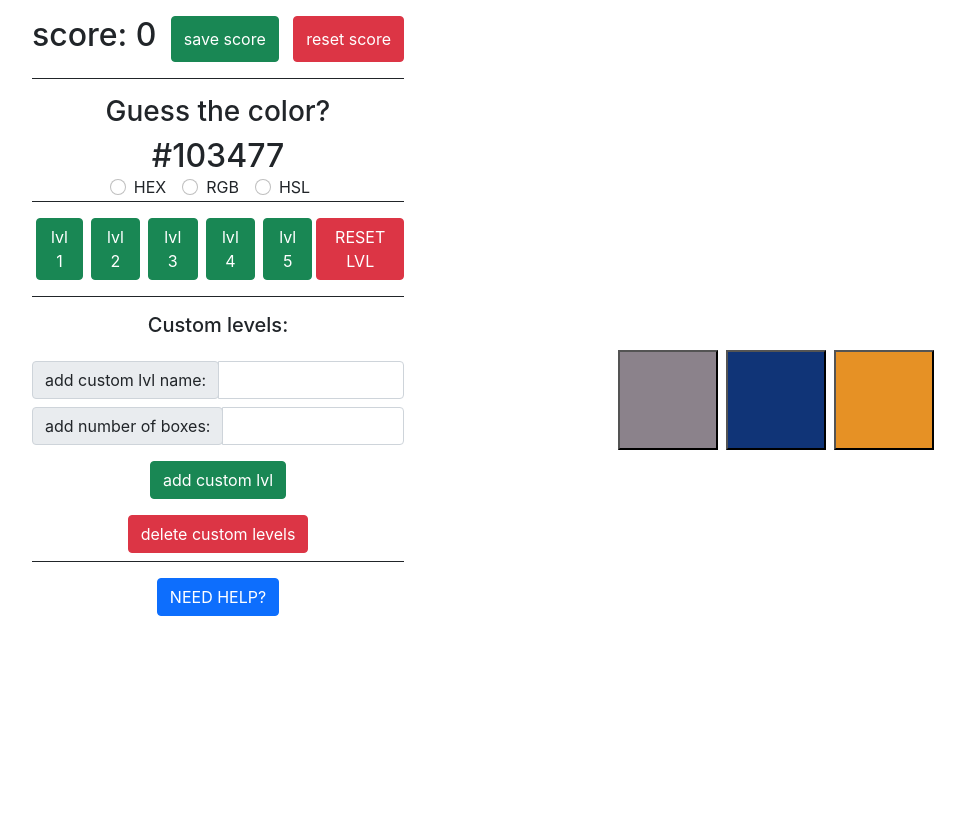
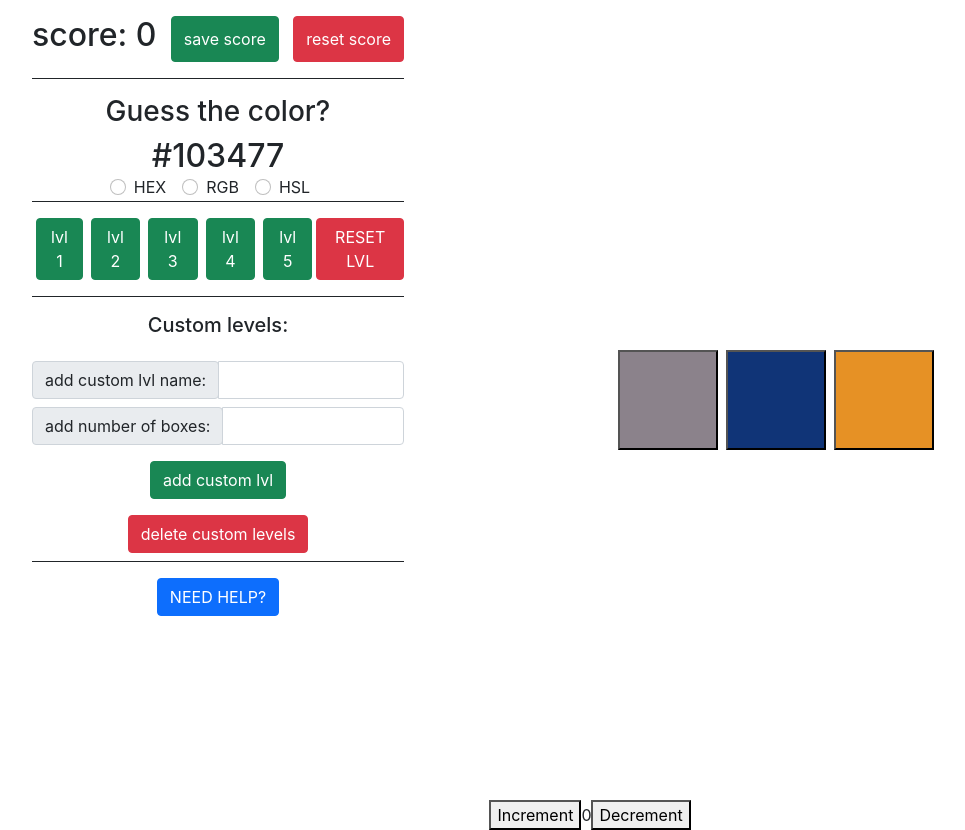
Before and after one commit to CupeX/react-color-game, a React (Create React App) app: page / in a window 1280 px wide. Shown: the whole page, without its empty margins (50-1015 px from the left). Before the commit the page ends 800 px from the top, so only its background shows below. Built offline with nearby package versions, Linux system fonts and the light colour scheme.

Commit message:
switching to redux

```diff
--- a/package.json
+++ b/package.json
@@ -4,6 +4,7 @@
   "version": "0.1.0",
   "private": true,
   "dependencies": {
+    "@reduxjs/toolkit": "^1.6.0",
     "@testing-library/jest-dom": "^5.14.1",
     "@testing-library/react": "^11.2.7",
     "@testing-library/user-event": "^12.8.3",
@@ -11,6 +12,7 @@
     "nanoid": "^3.1.23",
     "react": "^17.0.2",
     "react-dom": "^17.0.2",
+    "react-redux": "^7.2.4",
     "react-scripts": "4.0.3",
     "reactstrap": "^8.9.0",
     "web-vitals": "^1.1.2"
--- a/src/App.js
+++ b/src/App.js
@@ -1,12 +1,14 @@
 import './App.css'
 import AppContainer from './components/AppContainer'
+import Counter from './components/Counter'
 
 function App() {
-	return (
-		<div className='App'>
-			<AppContainer />
-		</div>
-	)
+  return (
+    <div className='App'>
+      <AppContainer />
+      <Counter />
+    </div>
+  )
 }
 
 export default App
--- a/src/components/AppContainer.js
+++ b/src/components/AppContainer.js
@@ -2,10 +2,13 @@
 import ColorGamePlayground from './ColorGamePlayground'
 import ColorGameControls from './ColorGameControls'
 import hexGenerator from './HexGenerator'
-import rgbToHsl from './RgbToHsl'
+import { increment } from '../store/boxesNumber'
+import { useSelector, useDispatch } from 'react-redux'
 
 const AppContainer = () => {
-  const [boxesNumber, setBoxesNumber] = useState(3)
+  const boxesTest = useSelector(state => state.boxesNumber.value)
+  const dispatch = useDispatch()
+
   const [scoreCounter, setScoreCounter] = useState(1)
   const [colors, setColors] = useState([])
   const [trueColor, setTrueColor] = useState('')
@@ -19,7 +22,7 @@
   const [allGenerated, setAllGenerated] = useState(false)
 
   const getNewColors = () => {
-    const newColors = Array.from(Array(boxesNumber).keys()).map(() =>
+    const newColors = Array.from(Array(boxesTest).keys()).map(() =>
       hexGenerator(6)
     )
 
@@ -33,10 +36,10 @@
   useEffect(() => {
     getNewColors()
     setScore(+window.localStorage.getItem('score'))
-  }, [boxesNumber])
+  }, [boxesTest])
 
   const lvlHandler = prop => {
-    setBoxesNumber(prop)
+    dispatch(increment(prop))
   }
 
   const resetHandler = () => {
@@ -47,11 +50,11 @@
     if (x === trueColor) {
       alert(
         `Good job! You get it after ${scoreCounter} attempts, and recive ${
-          boxesNumber - scoreCounter + 1
+          boxesTest - scoreCounter + 1
         } points!`
       )
       setScoreCounter(1)
-      setScore(score + boxesNumber - scoreCounter + 1)
+      setScore(score + boxesTest - scoreCounter + 1)
       resetHandler()
     } else {
       const updatedList = reducedBoxesList.filter(item => x !== item)
@@ -107,7 +110,7 @@
 
     const halfSize = withoutTrueColor.splice(0, halfLength).concat(trueColor)
     setReducedBoxesList(halfSize)
-    setBoxesNumber(halfSize.length)
+    dispatch(increment(halfSize.length))
   }
 
   return (
@@ -139,7 +142,7 @@
             background={reducedBoxesList}
             trueColor={trueColor}
             score={score}
-            boxes={boxesNumber}
+            boxes={boxesTest}
           />
         </div>
       )}
--- a/src/components/ColorGameControls.jsx
+++ b/src/components/ColorGameControls.jsx
@@ -14,11 +14,7 @@
 const ColorGameControls = props => {
   const [colorOption, setColorOption] = useState('hex')
 
-  const { score } = props
-  const { trueColor } = props
-  const { customLvl } = props
-  const { customLvlName } = props
-  const { customLvlBoxes } = props
+  const { score, trueColor, customLvl, customLvlName, customLvlBoxes } = props
 
   const radioBtnHandler = e => {
     setColorOption(e.target.value)
--- /dev/null
+++ b/src/components/Counter.js
@@ -0,0 +1,30 @@
+import React from 'react'
+import { useSelector, useDispatch } from 'react-redux'
+import { decrement, increment } from './counterSlice'
+
+const Counter = () => {
+  const count = useSelector(state => state.counter.value)
+  const dispatch = useDispatch()
+
+  return (
+    <div>
+      <div>
+        <button
+          aria-label='Increment value'
+          onClick={() => dispatch(increment())}
+        >
+          Increment
+        </button>
+        <span>{count}</span>
+        <button
+          aria-label='Decrement value'
+          onClick={() => dispatch(decrement())}
+        >
+          Decrement
+        </button>
+      </div>
+    </div>
+  )
+}
+
+export default Counter
--- /dev/null
+++ b/src/components/counterSlice.js
@@ -0,0 +1,23 @@
+import { createSlice } from '@reduxjs/toolkit'
+
+export const counterSlice = createSlice({
+  name: 'counter',
+  initialState: {
+    value: 0,
+  },
+  reducers: {
+    increment: state => {
+      state.value += 1
+    },
+    decrement: state => {
+      state.value -= 1
+    },
+    incrementByAmount: (state, action) => {
+      state.value += action.payload
+    },
+  },
+})
+
+export const { increment, decrement, incrementByAmount } = counterSlice.actions
+
+export default counterSlice.reducer
--- a/src/index.js
+++ b/src/index.js
@@ -1,15 +1,19 @@
 import React from 'react'
 import ReactDOM from 'react-dom'
 import App from './App'
+import store from './store/store'
+import { Provider } from 'react-redux'
 import reportWebVitals from './reportWebVitals'
 import 'bootstrap/dist/css/bootstrap.min.css'
 import './index.css'
 
 ReactDOM.render(
-	<React.StrictMode>
-		<App />
-	</React.StrictMode>,
-	document.getElementById('root')
+  <React.StrictMode>
+    <Provider store={store}>
+      <App />
+    </Provider>
+  </React.StrictMode>,
+  document.getElementById('root')
 )
 
 // If you want to start measuring performance in your app, pass a function
--- /dev/null
+++ b/src/store/boxesNumber.js
@@ -0,0 +1,19 @@
+import { createSlice, PayloadAction } from '@reduxjs/toolkit'
+
+export const boxesTest = createSlice({
+  name: 'boxesTest',
+  initialState: {
+    value: 3,
+  },
+  reducers: {
+    increment: {
+      reducer: (state, action) => {
+        state.value = action.payload
+      },
+    },
+  },
+})
+
+export const { increment } = boxesTest.actions
+
+export default boxesTest.reducer
--- /dev/null
+++ b/src/store/store.js
@@ -0,0 +1,10 @@
+import { configureStore } from '@reduxjs/toolkit'
+import counterReducer from '../components/counterSlice'
+import boxesNumberReducer from './boxesNumber'
+
+export default configureStore({
+  reducer: {
+    counter: counterReducer,
+    boxesNumber: boxesNumberReducer,
+  },
+})
```
Also changed, not shown: 1 other file (tests, documents, lock files or other folders).
